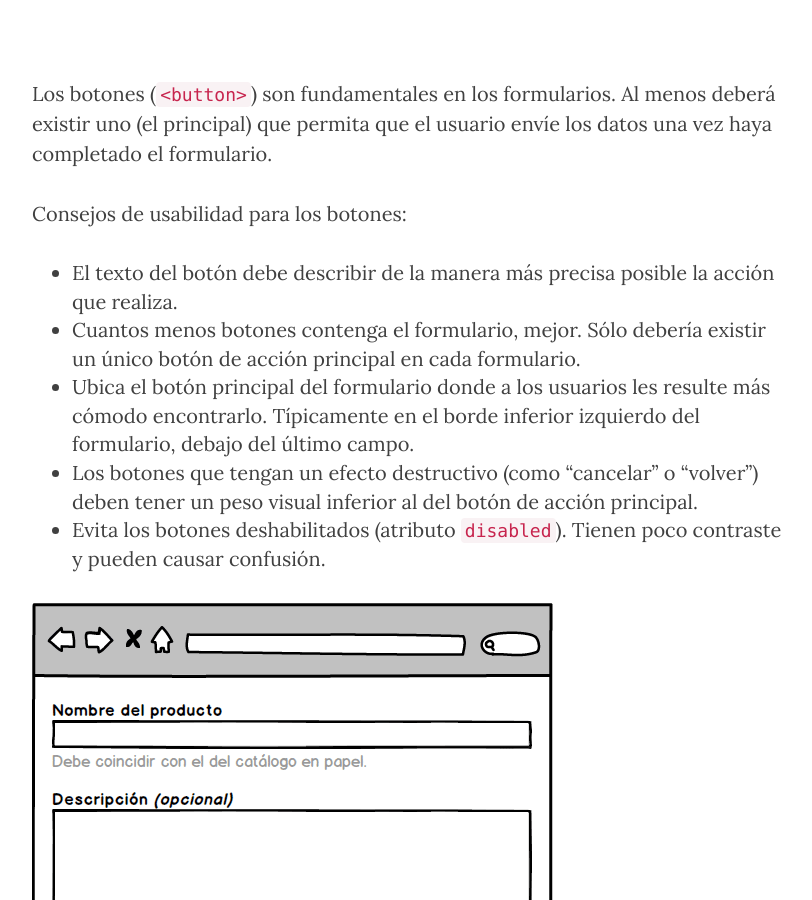
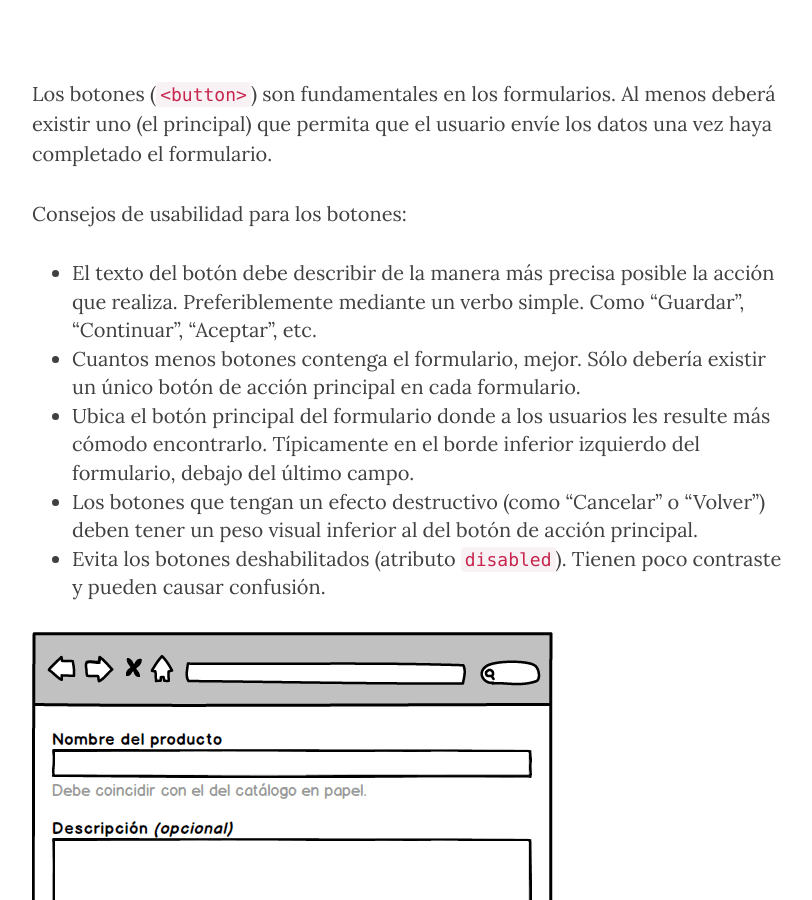
Before and after one commit to aunitz/beta, a Jekyll site: the page built from _posts/2021-01-17-formularios-usables-botones.markdown, in a window 1280 px wide and 900 px high, scrolled down 537 px. Shown: the whole window, without its empty margins (233-1045 px from the left). Built offline with Jekyll 4.4.1, drawn with Linux system fonts in a browser that asks for light colours; nearby versions of some CDN libraries.

Commit message:
feat (actualización): ampliado el consejo que habla del texto que debe incluir el botón

```diff
--- a/_posts/2021-01-17-formularios-usables-botones.markdown
+++ b/_posts/2021-01-17-formularios-usables-botones.markdown
@@ -13,10 +13,10 @@ tags:       [buenas prácticas de usabilidad, formularios]
 <p>Consejos de usabilidad para los botones:</p>
 
 <ul>
-    <li>El texto del botón debe describir de la manera más precisa posible la acción que realiza.</li>
+    <li>El texto del botón debe describir de la manera más precisa posible la acción que realiza. Preferiblemente mediante un verbo simple. Como “Guardar”, “Continuar”, “Aceptar”, etc.</li>
     <li>Cuantos menos botones contenga el formulario, mejor. Sólo debería existir un único botón de acción principal en cada formulario.</li>
     <li>Ubica el botón principal del formulario donde a los usuarios les resulte más cómodo encontrarlo. Típicamente en el borde inferior izquierdo del formulario, debajo del último campo.</li>
-    <li>Los botones que tengan un efecto destructivo (como “cancelar” o “volver”) deben tener un peso visual inferior al del botón de acción principal.</li>
+    <li>Los botones que tengan un efecto destructivo (como “Cancelar” o “Volver”) deben tener un peso visual inferior al del botón de acción principal.</li>
     <li>Evita los botones deshabilitados (atributo <code>disabled</code>). Tienen poco contraste y pueden causar confusión.</li>
 </ul>
 
```
